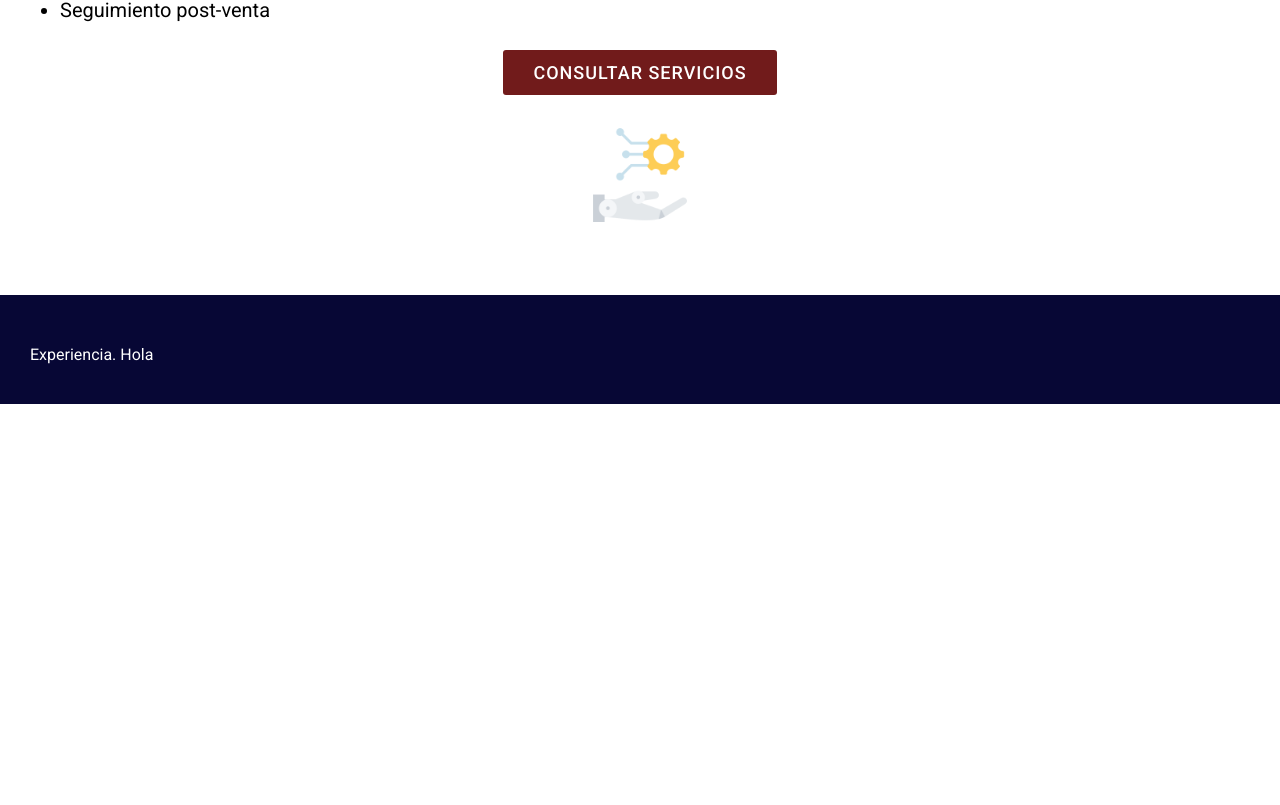
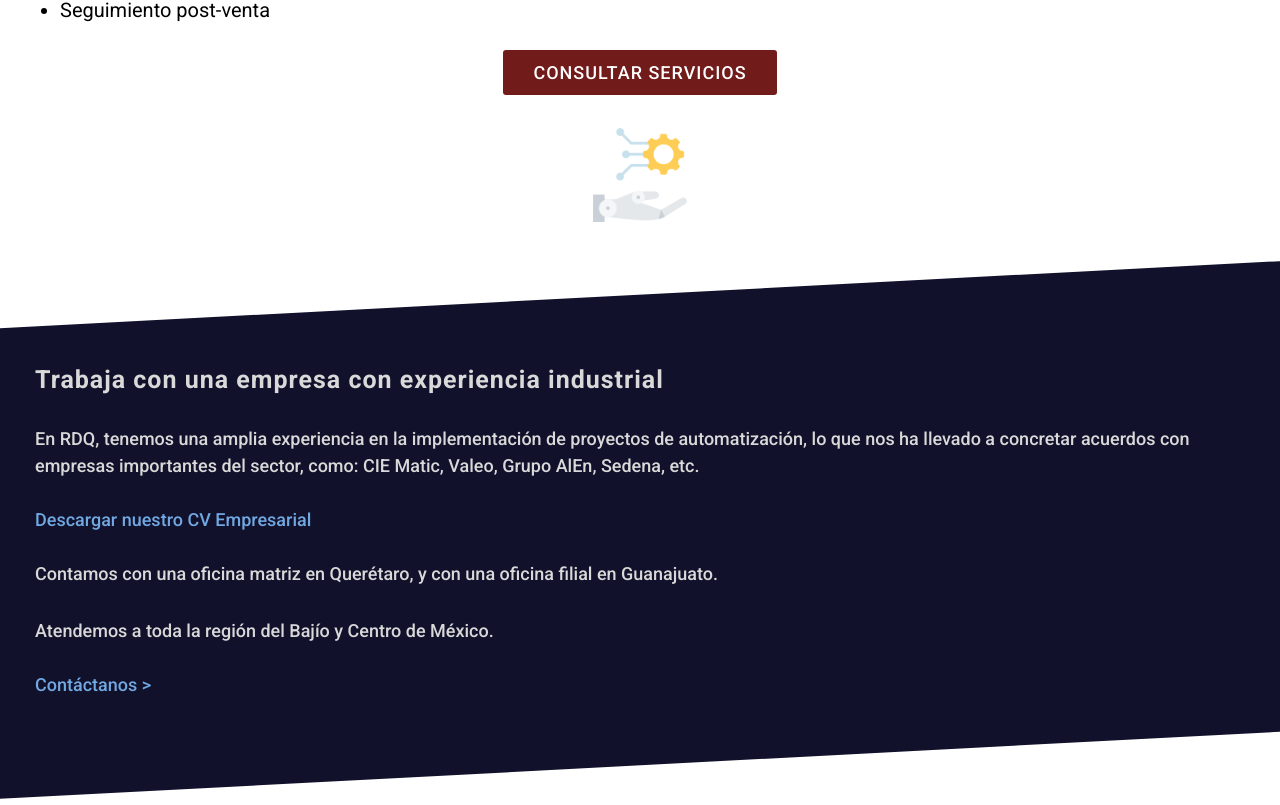
Before and after one commit to Adolf97/rdq_page_svelte, a SvelteKit app: page / in a window 1280 px wide. Shown: the part 1145-1950 px from the top of the page. Before the commit the page ends 1549 px from the top, so only its background shows below. Built offline with nearby package versions, Linux system fonts and the light colour scheme.

Commit message:
Terminé el componente de Experiencia y sus respectivos estilos

```diff
--- a/src/components/Experiencia.svelte
+++ b/src/components/Experiencia.svelte
@@ -3,5 +3,13 @@
 </script>
 
 <div class="experiencia_container">
-    Experiencia. Hola
+    <div class="background-rotate"></div>
+    <div class="experiencia-info_container">
+        <h2>Trabaja con una empresa con experiencia industrial</h2>
+        <h3>En RDQ, tenemos una amplia experiencia en la implementación de proyectos de automatización, lo que nos ha llevado a concretar acuerdos con empresas importantes del sector, como: CIE Matic, Valeo, Grupo AlEn, Sedena, etc.</h3>
+        <button class="btn-exp">Descargar nuestro CV Empresarial</button>
+        <h3>Contamos con una oficina matriz en Querétaro, y con una oficina filial en Guanajuato.</h3>
+        <h3>Atendemos a toda la región del Bajío y Centro de México.</h3>
+        <button class="btn-contacto">Contáctanos ></button>
+    </div>
 </div>
--- a/src/lib/styles/Experiencia.css
+++ b/src/lib/styles/Experiencia.css
@@ -2,7 +2,45 @@
   position: relative;
   width: 100vw;
   height: auto;
-  padding: 50px 30px 40px 30px;
-  background-color: #070735;
-  color: #fff;
+  padding: 70px 50px 40px 35px;
 }
+.background-rotate {
+  position: absolute;
+  left: -10%;
+  top: 0;
+  width: 120%;
+  height: 100%;
+  z-index: 0;
+  transform: rotate(-3deg);
+  background-color: #11112b;
+}
+.experiencia-info_container {
+  position: relative;
+  width: 100%;
+  height: auto;
+  margin: auto;
+  color: #d9d9d9;
+  z-index: 100;
+}
+.experiencia-info_container > h2 {
+  font-size: 25px;
+  font-weight: 600;
+  line-height: 30px;
+  letter-spacing: 1px;
+  margin-bottom: 30px;
+}
+.experiencia-info_container > h3 {
+  font-size: 18px;
+  font-weight: 500;
+  line-height: 27px;
+  margin-bottom: 30px;
+}
+.btn-exp,
+.btn-contacto {
+  background-color: transparent;
+  color: #71a8e2;
+  border: none;
+  font-size: 18px;
+  font-weight: 500;
+  margin-bottom: 30px;
+}
```
